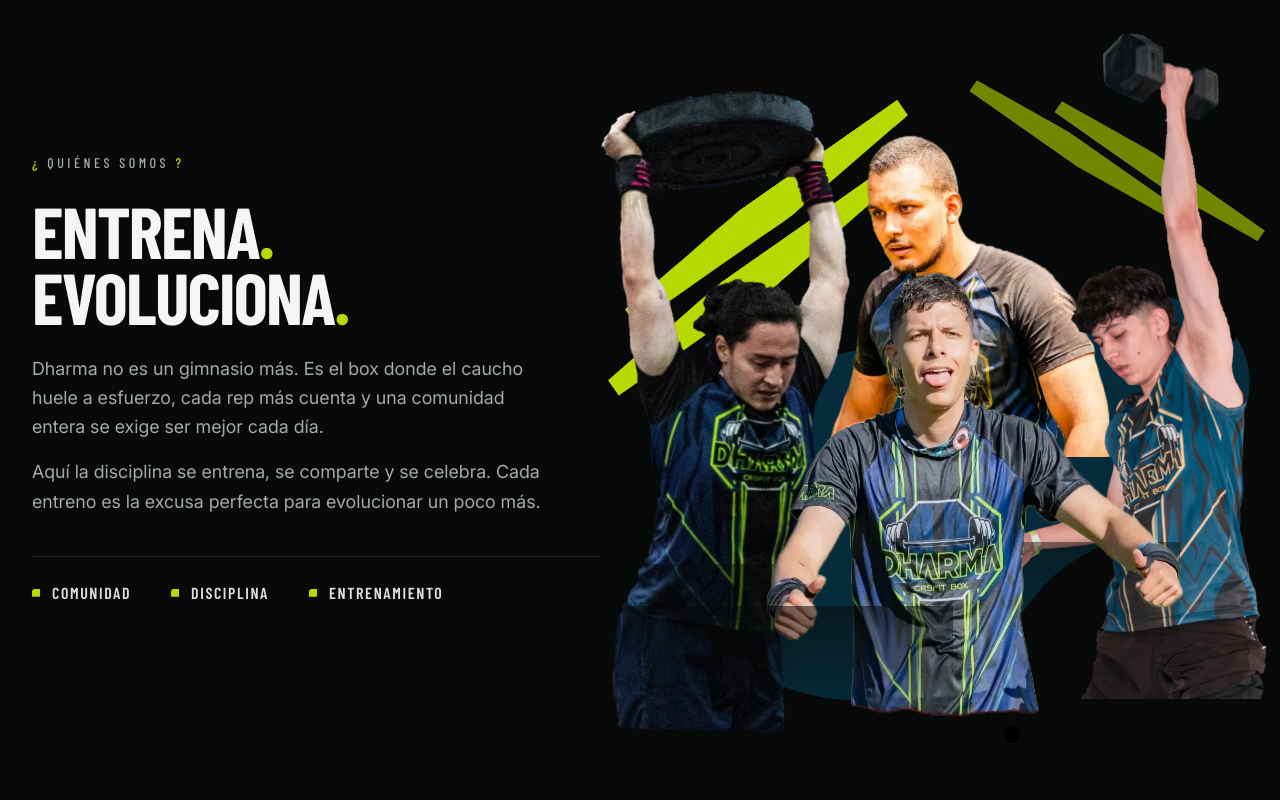
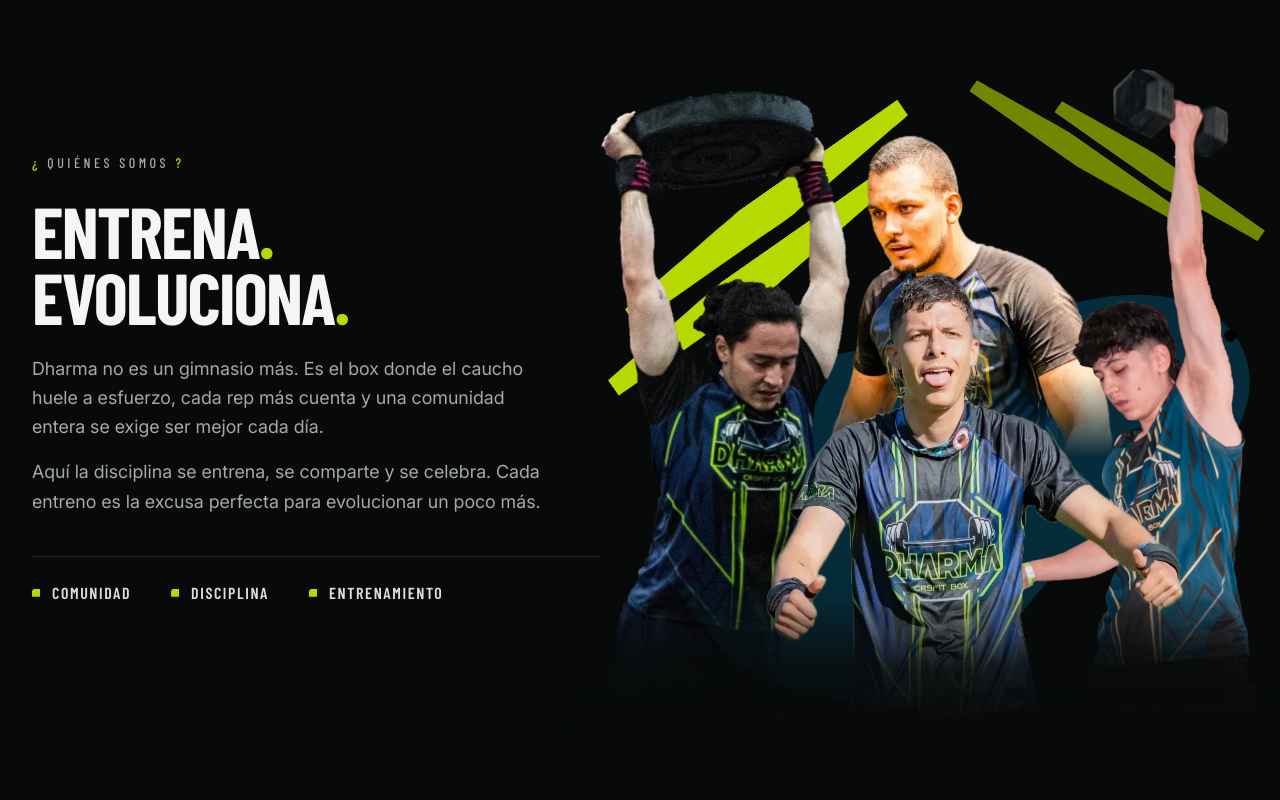
Before and after one commit to DilnLemos/dharma-website, a React (Vite) app: page / in a window 1280 px wide. Shown: the part 880-1680 px from the top of the page. Built offline with nearby package versions, Linux system fonts and the light colour scheme.

Commit message:
fix: restore about component

```diff
--- a/src/components/About.tsx
+++ b/src/components/About.tsx
@@ -1,10 +1,10 @@
-import { motion } from "motion/react";
+import { m } from "motion/react";
+import Diseño1 from "@/assets/svg/Diseño_ind.svg";
+import Diseño2 from "@/assets/svg/Diseño_ind2.svg";
 import Persona1 from "@/assets/imgs/Persona1.webp";
 import Persona2 from "@/assets/imgs/Persona2.webp";
 import Persona3 from "@/assets/imgs/Persona3.webp";
 import Persona4 from "@/assets/imgs/Persona4.webp";
-import Diseño1 from "@/assets/svg/Diseño_ind.svg";
-import Diseño2 from "@/assets/svg/Diseño_ind2.svg";
 
 const PILLARS = ["Comunidad", "Disciplina", "Entrenamiento"] as const;
 
@@ -89,26 +89,22 @@ export default function About() {
             <PaintSplash />
           </div>
 
-          <motion.img
+          <m.img
             src={Persona1}
             alt="Miembro de la comunidad Dharma CrossFit en una sesión de entrenamiento en el box"
-            className="absolute bottom-0 left-[-2%] z-20 h-[90%] w-auto rotate-2 sm:right-[60%] sm:left-auto sm:h-[95%]"
             width={1080}
             height={1350}
             loading="lazy"
+            className="absolute bottom-0 left-[-2%] z-20 h-[90%] w-auto rotate-2 mask-[linear-gradient(to_top,transparent_0%,black_24%,black_100%)] sm:right-[60%] sm:left-auto sm:h-[95%]"
             initial={{ opacity: 0, y: 32, scale: 0.97 }}
             whileInView={{ opacity: 1, y: 0, scale: 1 }}
             viewport={{ once: true, amount: 0.25 }}
             transition={{ duration: 1.2, delay: 0.2, ease: [0.22, 1, 0.36, 1] }}
           />
-          <div
-            aria-hidden="true"
-            className="via-bg/10 to-bg/45 pointer-events-none absolute bottom-0 left-[-2%] z-25 h-[24%] w-[48%] bg-linear-to-t from-transparent sm:right-[80%] sm:left-auto sm:w-[32%]"
-          />
-          <motion.img
+          <m.img
             src={Persona2}
             alt="Deportista de Dharma CrossFit entrenando en el box de Roldanillo"
-            className="absolute bottom-[-9%] left-2 z-30 h-[90%] w-auto sm:bottom-[-10%] sm:left-[-10%] sm:h-full"
+            className="absolute bottom-[-9%] left-2 z-20 h-[90%] w-auto mask-[linear-gradient(to_top,transparent_0%,black_24%,black_100%)] sm:bottom-[-10%] sm:left-[-10%] sm:h-full"
             width={1080}
             height={2196}
             loading="lazy"
@@ -121,14 +117,10 @@ export default function About() {
               ease: [0.22, 1, 0.36, 1],
             }}
           />
-          <div
-            aria-hidden="true"
-            className="via-bg/8 to-bg/55 pointer-events-none absolute bottom-[-9%] left-2 z-35 h-[28%] w-[52%] bg-linear-to-t from-transparent sm:bottom-[-10%] sm:left-[-10%] sm:w-[58%]"
-          />
-          <motion.img
+          <m.img
             src={Persona3}
             alt="Deportista de Dharma CrossFit entrenando en el box de Roldanillo"
-            className="absolute bottom-[5%] left-[48%] z-20 h-[90%] w-auto sm:left-[50%] sm:h-[95%]"
+            className="absolute bottom-0 left-[48%] z-19 h-[90%] w-auto rotate-2 mask-[linear-gradient(to_top,transparent_0%,black_24%,black_100%)] sm:left-[50%] sm:h-[95%]"
             width={1080}
             height={2196}
             loading="lazy"
@@ -139,12 +131,12 @@ export default function About() {
           />
           <div
             aria-hidden="true"
-            className="via-bg/10 to-bg/45 pointer-events-none absolute bottom-[5%] left-[48%] z-25 h-[22%] w-[42%] bg-linear-to-t from-transparent sm:left-[50%] sm:w-[38%]"
+            className="from-bg via-bg/85 pointer-events-none absolute inset-x-[-20%] bottom-[-2%] z-20 h-40 bg-linear-to-t to-transparent blur-[5px]"
           />
-          <motion.img
+          <m.img
             src={Persona4}
             alt="Deportista de Dharma CrossFit entrenando en el box de Roldanillo"
-            className="absolute bottom-[39%] left-[15%] z-10 h-[90%] w-auto sm:left-[22%] sm:h-[47%]"
+            className="absolute bottom-[34%] left-[32%] z-10 h-[50%] w-auto mask-[linear-gradient(to_top,transparent_0%,black_24%,black_100%)] sm:bottom-[39%] sm:left-[22%] sm:h-[47%]"
             width={1080}
             height={2196}
             loading="lazy"
@@ -177,7 +169,7 @@ export default function About() {
           <img
             src={Diseño2}
             alt="Deportista de Dharma CrossFit entrenando en el box de Roldanillo"
-            className="absolute bottom-[77%] left-[63%] z-0 h-[4%] w-auto"
+            className="absolute bottom-[77%] left-[63%] -z-1 h-[4%] w-auto"
             style={{ transform: "rotate(35deg)" }}
             width={1080}
             height={2196}
@@ -187,7 +179,7 @@ export default function About() {
           <img
             src={Diseño2}
             alt="Deportista de Dharma CrossFit entrenando en el box de Roldanillo"
-            className="absolute bottom-[80%] left-[48%] z-0 h-[4%] w-auto"
+            className="absolute bottom-[80%] left-[48%] -z-1 h-[4%] w-auto"
             style={{ transform: "rotate(35deg)" }}
             width={1080}
             height={2196}
```
